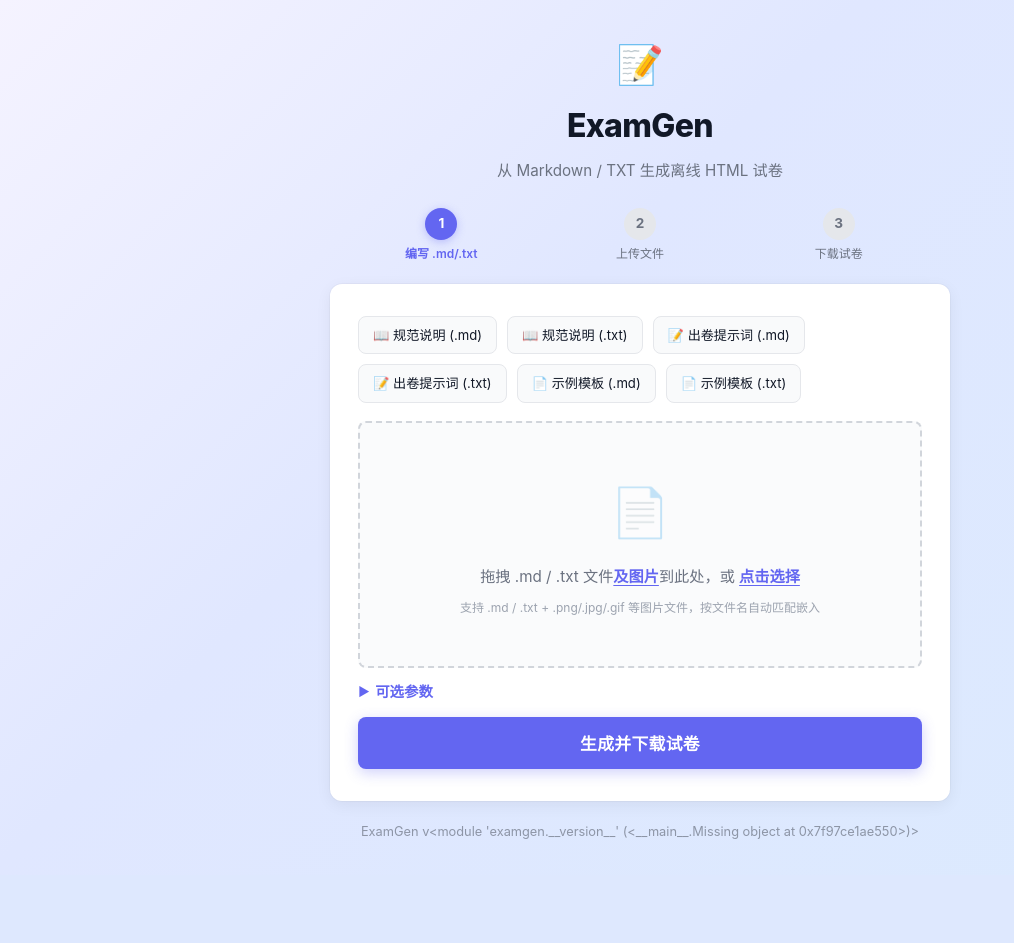
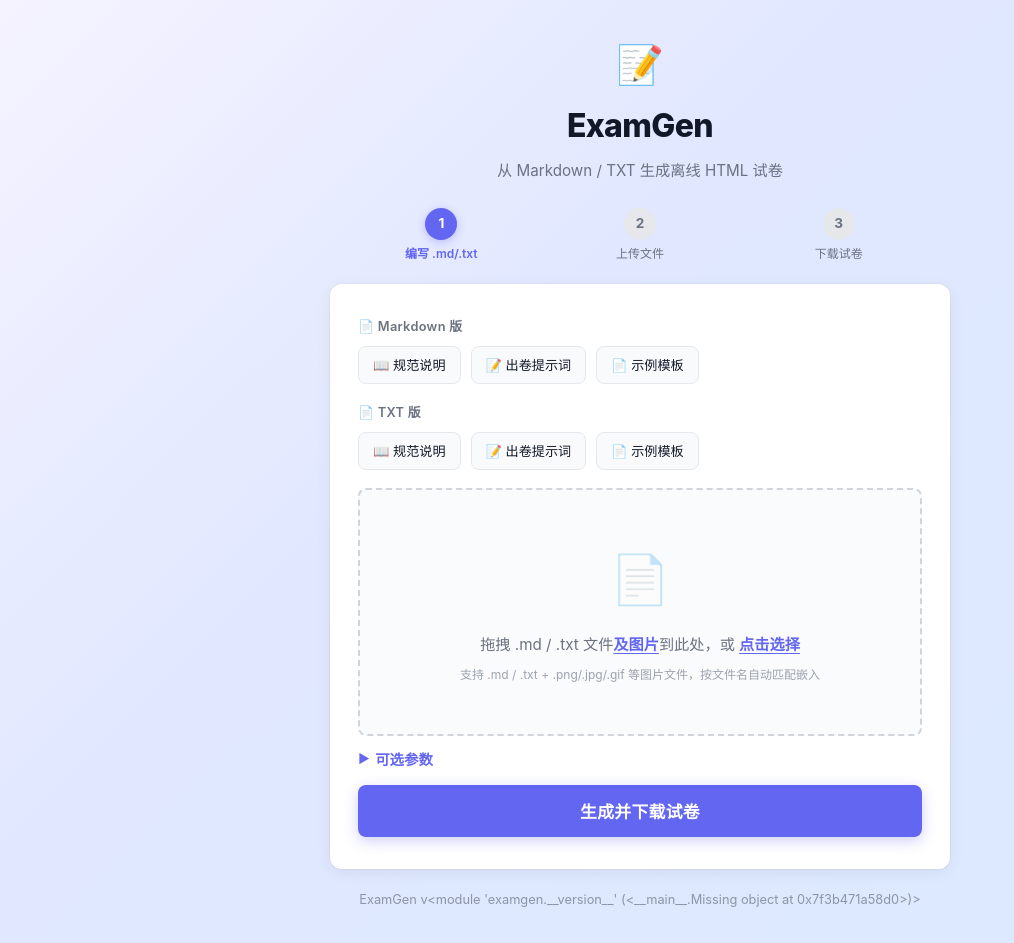
Before and after one commit to rayvin-lanjunwen/examgen, a FastAPI app: page / in a window 1280 px wide. Shown: the whole page, without its empty margins (0-1014 px from the left). Before the commit the page ends 839 px from the top, so only its background shows below. Run offline with FastAPI, Linux system fonts and the light colour scheme; some libraries are stand-ins or nearby versions.

Commit message:
style: 文档下载入口按版本分组（Markdown / TXT）

```diff
--- a/src/examgen/web/static/style.css
+++ b/src/examgen/web/static/style.css
@@ -146,6 +146,22 @@ body {
   border-color: var(--color-primary);
   background: var(--color-primary-light);
   color: var(--color-primary);
+}
+
+/* ── 文档版本分组 ────────────────────────────────────── */
+.doc-group {
+  margin-bottom: 18px;
+}
+.doc-group:last-child { margin-bottom: 0; }
+.doc-group-title {
+  font-size: 0.8rem;
+  font-weight: 600;
+  color: var(--color-text-secondary);
+  margin-bottom: 8px;
+  letter-spacing: 0.3px;
+}
+.doc-group .doc-links {
+  margin-bottom: 0;
 }
 
 /* ── 拖拽上传区 ────────────────────────────────────────── */
--- a/src/examgen/web/templates/upload.html
+++ b/src/examgen/web/templates/upload.html
@@ -34,13 +34,21 @@
 
     <div class="card">
       <!-- 文档链接 -->
-      <div class="doc-links">
-        <a href="#" id="downloadSpec" class="doc-link">&#128214; 规范说明 (.md)</a>
-        <a href="#" id="downloadSpecTxt" class="doc-link">&#128214; 规范说明 (.txt)</a>
-        <a href="#" id="downloadPrompt" class="doc-link">&#128221; 出卷提示词 (.md)</a>
-        <a href="#" id="downloadPromptTxt" class="doc-link">&#128221; 出卷提示词 (.txt)</a>
-        <a href="#" id="downloadTemplate" class="doc-link">&#128196; 示例模板 (.md)</a>
-        <a href="#" id="downloadTemplateTxt" class="doc-link">&#128196; 示例模板 (.txt)</a>
+      <div class="doc-group">
+        <div class="doc-group-title">&#128196; Markdown 版</div>
+        <div class="doc-links">
+          <a href="#" id="downloadSpec" class="doc-link">&#128214; 规范说明</a>
+          <a href="#" id="downloadPrompt" class="doc-link">&#128221; 出卷提示词</a>
+          <a href="#" id="downloadTemplate" class="doc-link">&#128196; 示例模板</a>
+        </div>
+      </div>
+      <div class="doc-group">
+        <div class="doc-group-title">&#128196; TXT 版</div>
+        <div class="doc-links">
+          <a href="#" id="downloadSpecTxt" class="doc-link">&#128214; 规范说明</a>
+          <a href="#" id="downloadPromptTxt" class="doc-link">&#128221; 出卷提示词</a>
+          <a href="#" id="downloadTemplateTxt" class="doc-link">&#128196; 示例模板</a>
+        </div>
       </div>
 
       <!-- 拖拽上传区 -->
```
